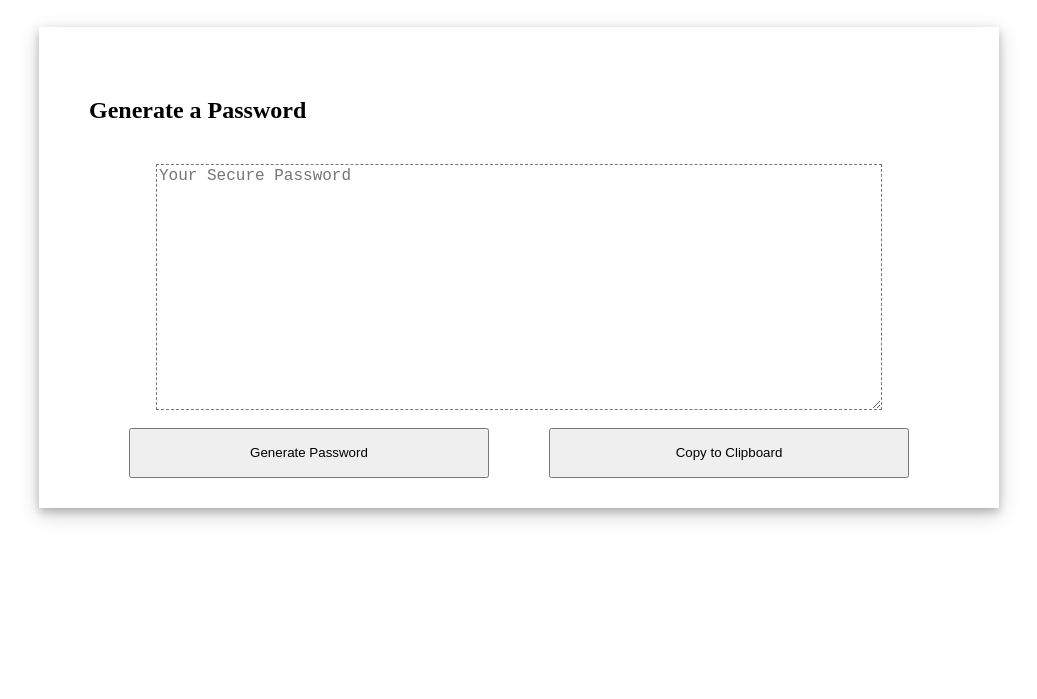
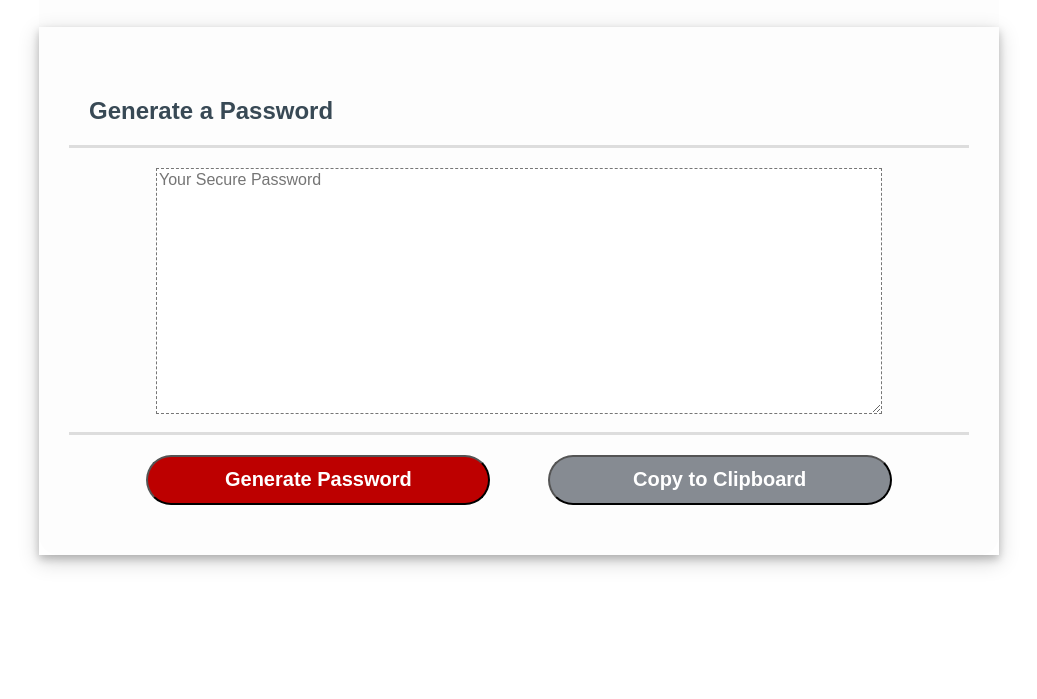
Before and after one commit to mattchley/PasswordGenerator, a plain HTML site: page index.html in a window 1280 px wide. Shown: the part 101-800 px from the top of the page, without its empty margins (121-1158 px from the left). Drawn offline with Linux system fonts and the light colour scheme.

Commit message:
cssTweaks

```diff
--- a/Style.css
+++ b/Style.css
@@ -1,8 +1,11 @@
 /* General */
+*{
+  font-family: 'Arial', 'Helvetica Neue', Helvetica, sans-serif;
+}
 
 body{
-     background-color: 249, 251, 253;
-     color: 56, 73, 85;
+     background-color: rgb (249, 251, 253);
+     color: rgb(56, 73, 85);
 }
 h1{
     text-align: center;
@@ -13,11 +16,13 @@ header{
 h2{
     text-align: left;
     padding: 20px;
+    border-bottom: 3px solid #ddd;
 }
 .container{
     max-width: 960px;
-    background-color: 253, 253, 253;
+    background-color: rgb(253, 253, 253);
     margin: auto;
+    border-radius: 20px;
 }
 
 /* Main Content */
@@ -44,16 +49,26 @@ textarea{
     display: flex;
     flex-direction: row;
     justify-content: space-evenly;
+    border-top: 3px solid #ddd;
+    padding: 20px;
 }
 
 #generate{
-    background-color: 189, 0, 0;
+    background-color: rgb(189, 0, 0);
     width: 40%;
     height: 50px;
+    border-radius: 40px;
+    color: white;
+    font-weight: bold;
+    font-size: 20px;
 }
 
 #copy{
-    background-color: 134, 139, 146;
+    background-color: rgb(134, 139, 146);
     width: 40%;
     height: 50px;
+    border-radius: 40px;
+    color: white;
+    font-weight: bold;
+    font-size: 20px;
 }
--- a/security.js
+++ b/security.js
@@ -1,4 +1,4 @@
-// Makes the password length between 8-128
+// Makes the password length parameter
 function random(min, max) {
     return Math.floor(Math.random() * (max - min + 1) ) + min;
   }
```
